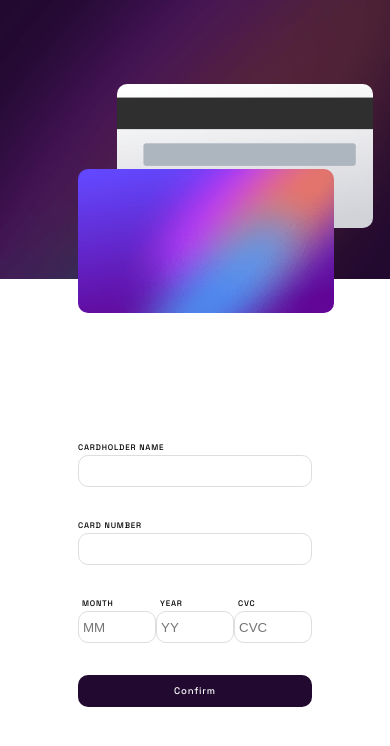
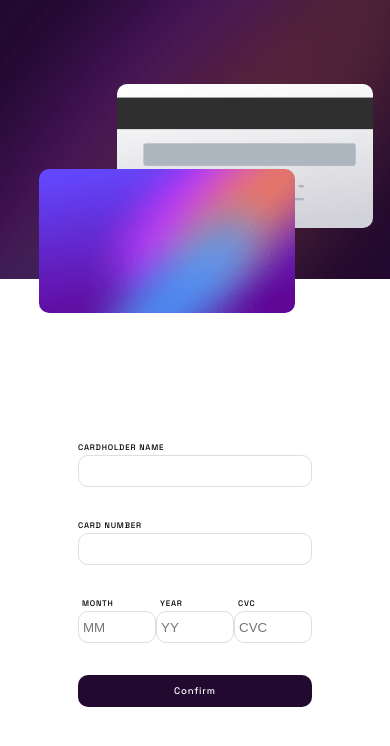
Before and after one commit to BurimP/Interactive-Card-Details, a React (Vite) app: page / in a window 390 px wide. Shown: the top 746 px of the page. Built offline with nearby package versions, Linux system fonts and the light colour scheme.

Commit message:
css modification 4

```diff
--- a/src/App.css
+++ b/src/App.css
@@ -375,6 +375,16 @@ body {
   }
 }
 
+@media screen and (max-width: 450px) {
+  .front-card {
+    height: 18rem;
+    width: 32rem;
+    grid-column: 2 / span 8;
+    grid-row: 3 / span 4;
+    z-index: 999;
+  }
+}
+
 @media screen and (max-width: 375px) {
   html {
     font-size: 8px;
```
